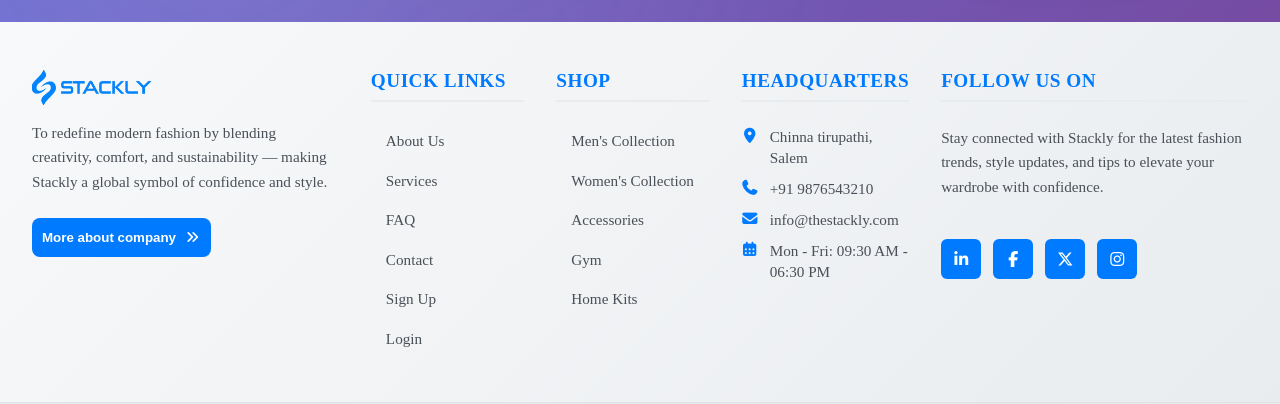
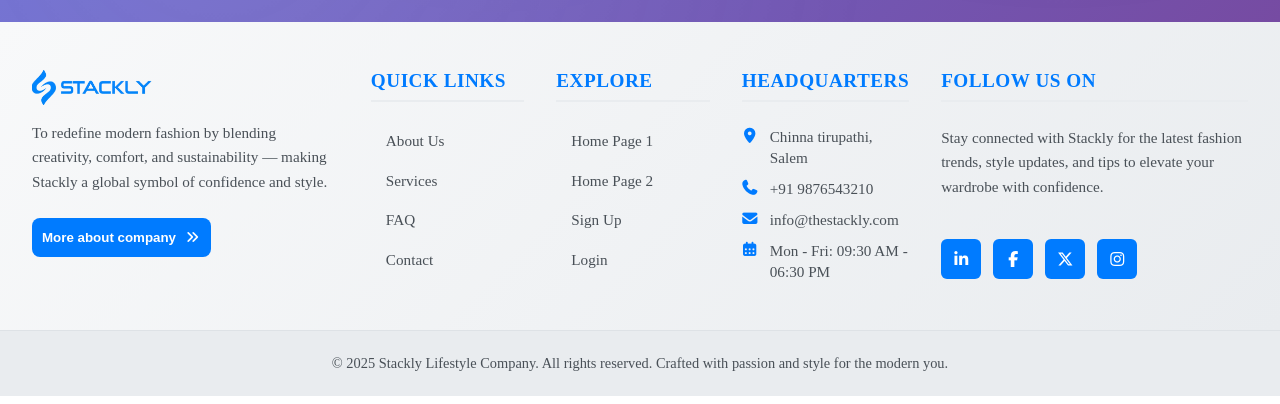
Before and after one commit to vicky7654dfv/Lifestyle, a React (Vite) app: page /#/Error in a window 1280 px wide. Shown: the part 858-1262 px from the top of the page. Built offline with nearby package versions, Linux system fonts and the light colour scheme.

Commit message:
footer updated "shop" to "explore"

```diff
--- a/src/components/Footer/Footer.jsx
+++ b/src/components/Footer/Footer.jsx
@@ -125,6 +125,29 @@ export default function Footer() {
                 Contact
               </a>
             </li>
+          </ul>
+        </div>
+
+        {/* MODIFIED SECTION: Explore (Replaces Shop) */}
+        <div className={Style.box}>
+          <h4>Explore</h4>
+          <ul>
+            <li>
+              <a
+                href="#/"
+                onClick={(e) => handleQuickLinkClick(e, "/")}
+              >
+                Home Page 1
+              </a>
+            </li>
+            <li>
+              <a
+                href="#/HomePage2"
+                onClick={(e) => handleQuickLinkClick(e, "/HomePage2")}
+              >
+                Home Page 2
+              </a>
+            </li>
             <li>
               <a
                 href="#/SignUp"
@@ -139,72 +162,6 @@ export default function Footer() {
                 onClick={(e) => handleQuickLinkClick(e, "/Login")}
               >
                 Login
-              </a>
-            </li>
-          </ul>
-        </div>
-
-        <div className={Style.box}>
-          <h4>Shop</h4>
-          <ul>
-            <li>
-              <a
-                href="#/"
-                onClick={(e) => {
-                  e.preventDefault();
-                  handleCategoryClick("Men");
-                }}
-                className={Style.categoryLink}
-              >
-                Men's Collection
-              </a>
-            </li>
-            <li>
-              <a
-                href="#/"
-                onClick={(e) => {
-                  e.preventDefault();
-                  handleCategoryClick("Women");
-                }}
-                className={Style.categoryLink}
-              >
-                Women's Collection
-              </a>
-            </li>
-            <li>
-              <a
-                href="#/"
-                onClick={(e) => {
-                  e.preventDefault();
-                  handleCategoryClick("Accessories");
-                }}
-                className={Style.categoryLink}
-              >
-                Accessories
-              </a>
-            </li>
-            <li>
-              <a
-                href="#/"
-                onClick={(e) => {
-                  e.preventDefault();
-                  handleCategoryClick("Gym");
-                }}
-                className={Style.categoryLink}
-              >
-                Gym
-              </a>
-            </li>
-            <li>
-              <a
-                href="#/"
-                onClick={(e) => {
-                  e.preventDefault();
-                  handleCategoryClick("Home Kits");
-                }}
-                className={Style.categoryLink}
-              >
-                Home Kits
               </a>
             </li>
           </ul>
```
Also changed, not shown: src/components/Footer/Footer.module.css (line endings or trailing spaces).
